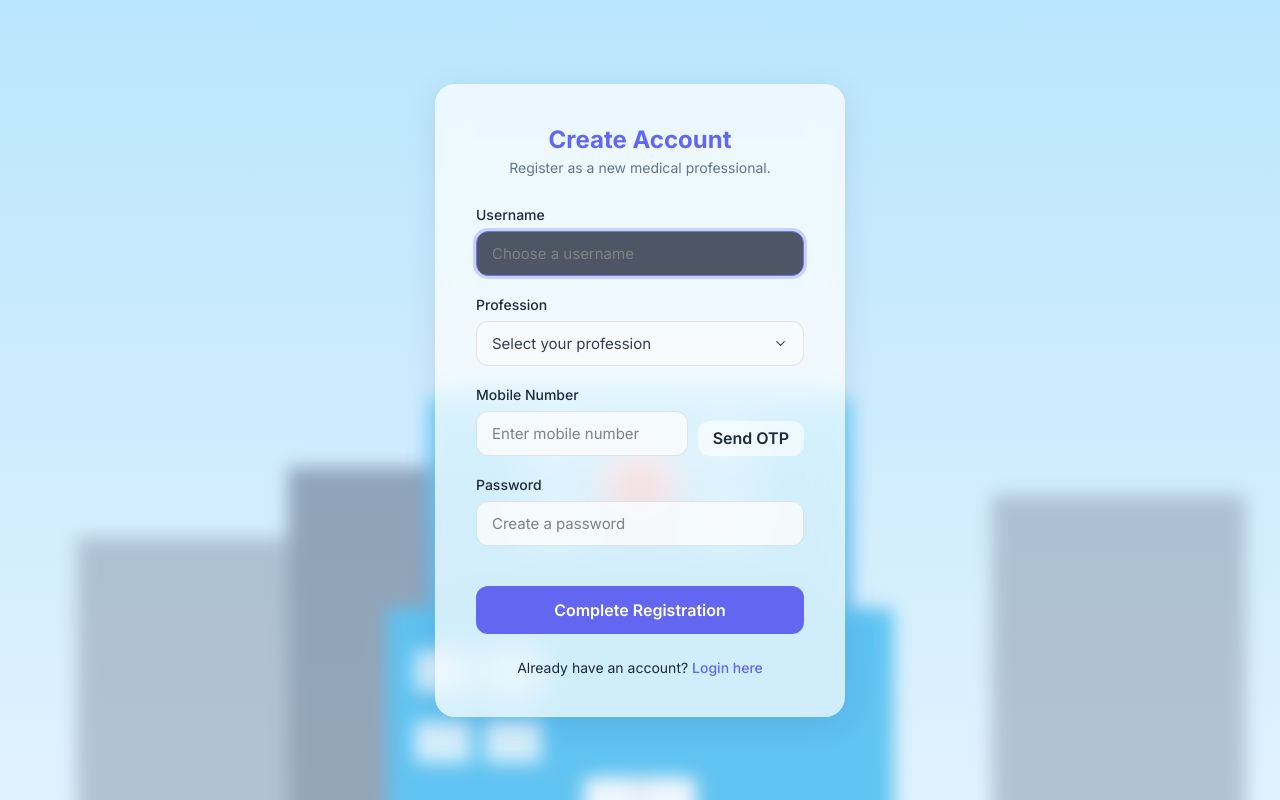
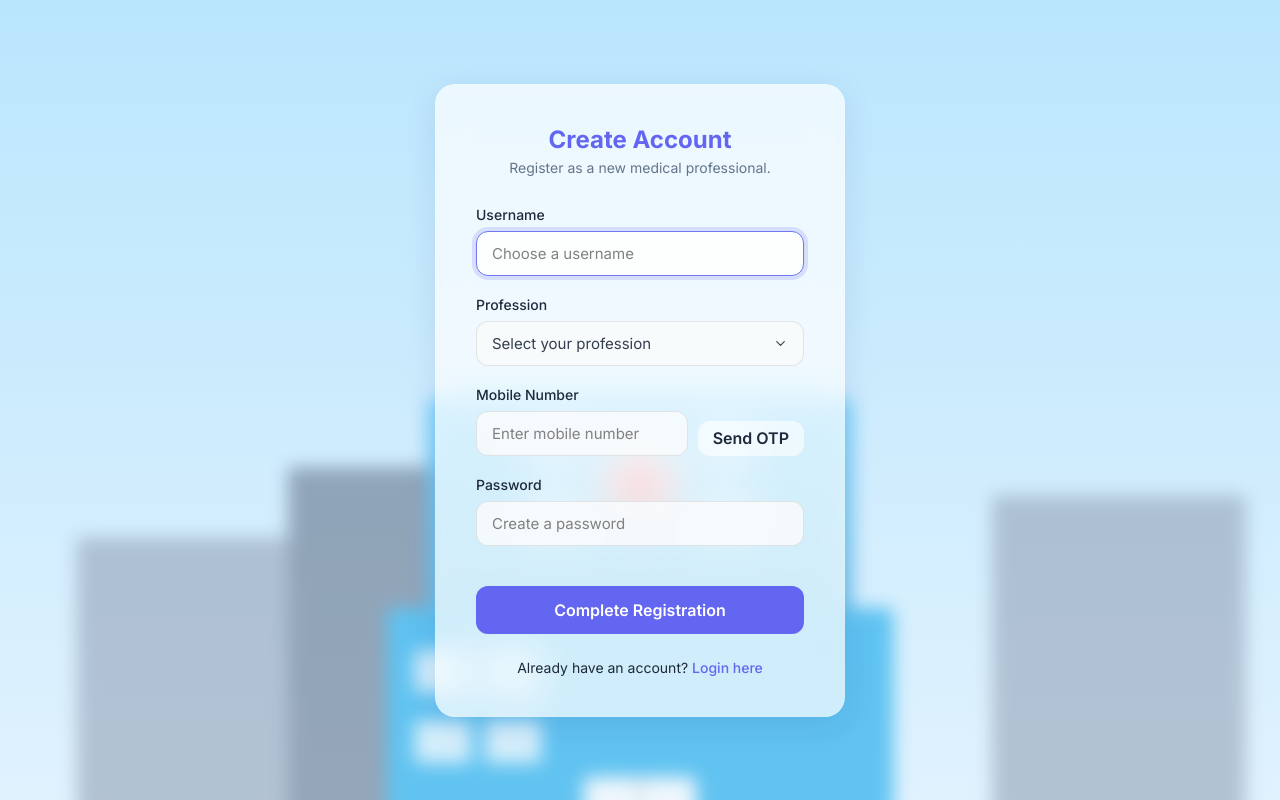
Before and after one commit to shravansinghchauhan2021/easyMed-Platform, a Flask app: page /register in a window 1280 px wide, with the restyled element focused. Run offline with Flask 3, Linux system fonts and the light colour scheme; some libraries are stand-ins or nearby versions.

Commit message:
black background fix

```diff
--- a/static/style.css
+++ b/static/style.css
@@ -248,9 +248,15 @@ html {
 }
 
 .form-control:focus {
-    background: rgba(15, 23, 42, 0.8);
+    background: #ffffff;
+    color: #000000;
     border-color: var(--primary-color);
-    box-shadow: 0 0 0 3px rgba(99, 102, 241, 0.3);
+    box-shadow: 0 0 0 4px rgba(99, 102, 241, 0.2);
+}
+
+.dark-mode .form-control:focus {
+    background: #0f172a;
+    color: #ffffff;
 }
 
 select.form-control {
```
